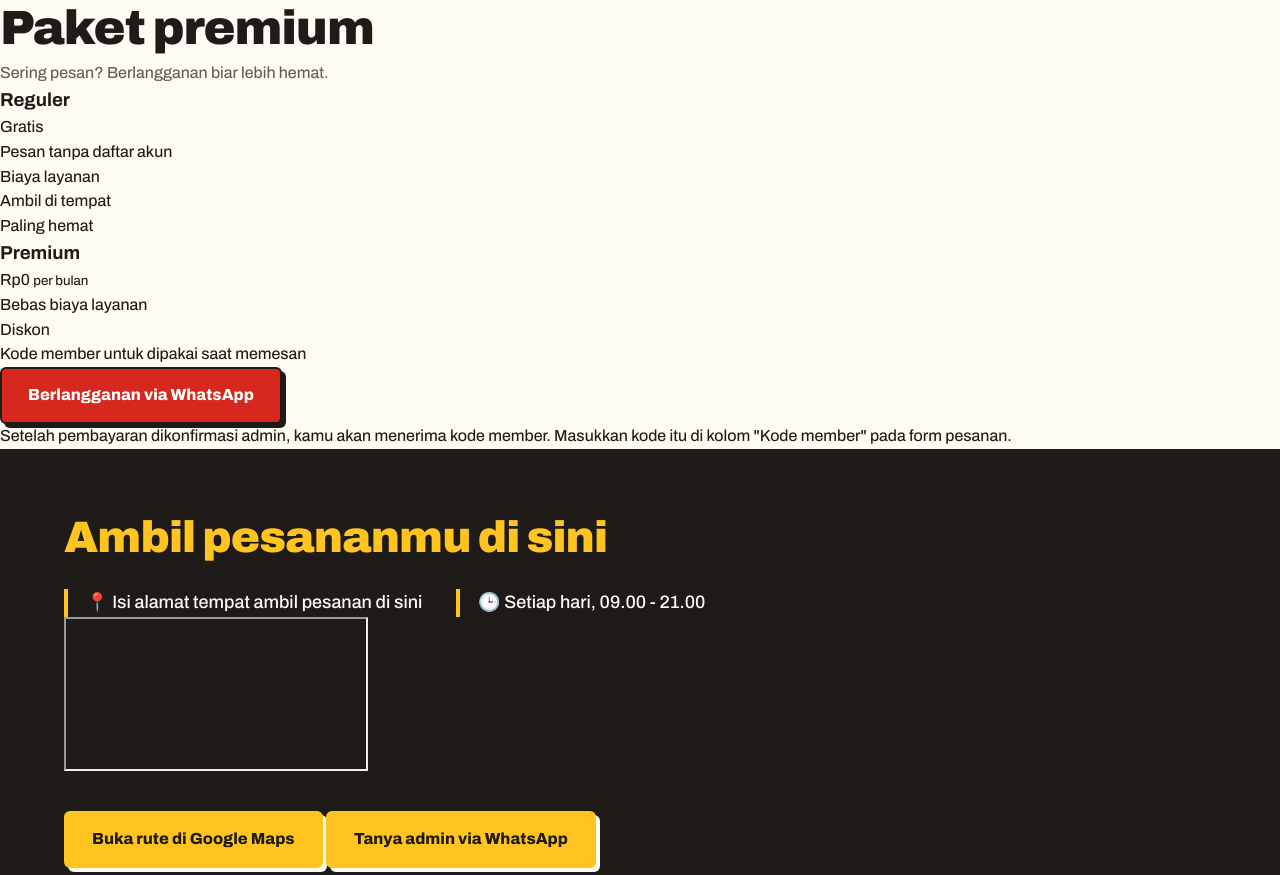
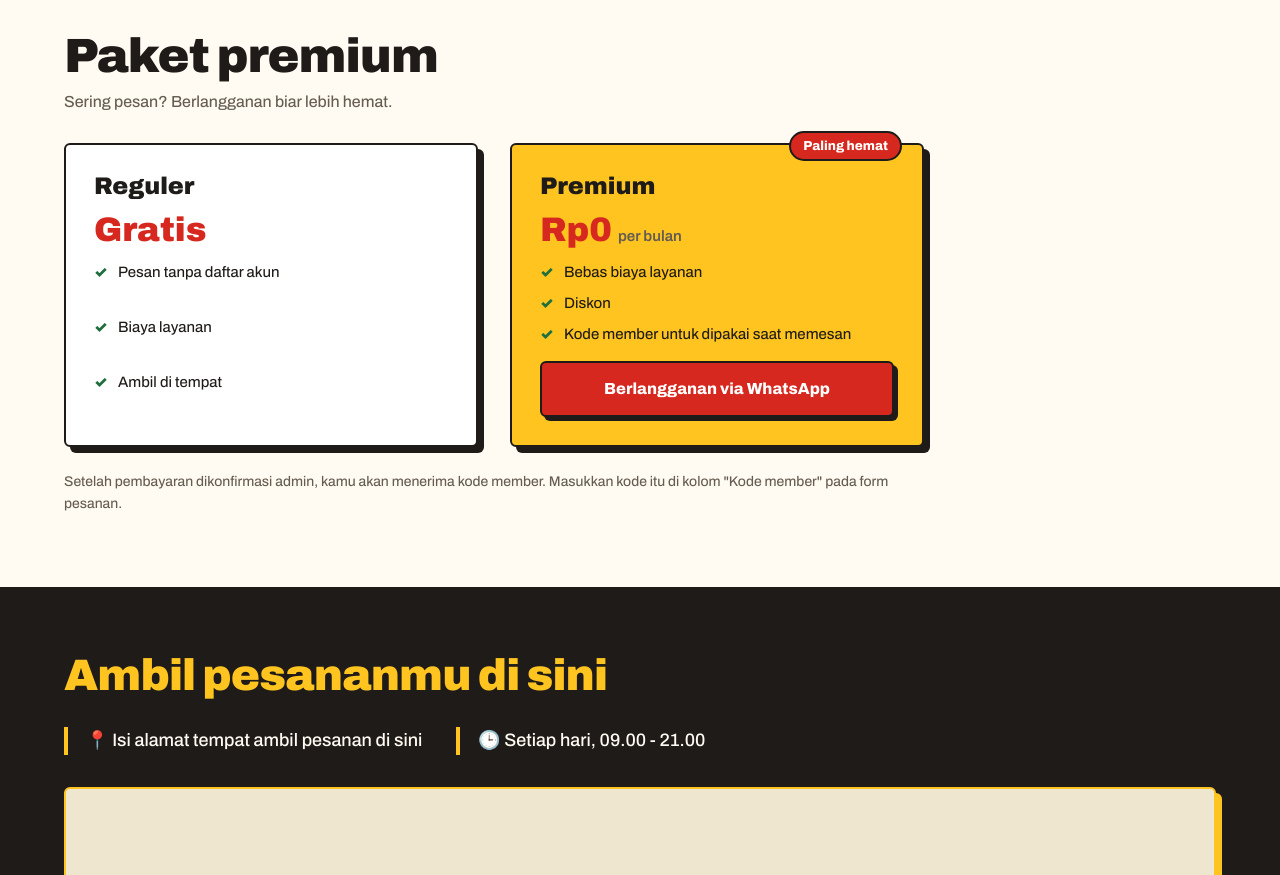
Before and after one commit to karim-fullstack-dev/pesan-antar, a plain HTML site: page index.html in a window 1280 px wide. Shown: the part 2325-3200 px from the top of the page. Drawn offline with Linux system fonts and the light colour scheme.

Commit message:
Update style.css

```diff
--- a/style.css
+++ b/style.css
@@ -20,6 +20,10 @@
     margin: 0;
     padding: 0;
     box-sizing: border-box;
+}
+
+[hidden] {
+    display: none !important;
 }
 
 html {
@@ -530,6 +534,31 @@ nav a:hover {
     border-radius: 6px;
 }
 
+/* Rincian biaya: subtotal, biaya layanan, diskon */
+.rincian {
+    display: grid;
+    gap: 6px;
+    margin-bottom: 14px;
+    padding-bottom: 14px;
+    border-bottom: 2px dashed var(--arang);
+    font-size: 15px;
+}
+
+.rincian-baris {
+    display: flex;
+    justify-content: space-between;
+    gap: 12px;
+}
+
+.rincian-baris span:last-child {
+    font-weight: 700;
+}
+
+.rincian-baris .gratis,
+.rincian-baris.diskon span:last-child {
+    color: var(--daun);
+}
+
 .cart-side h3 {
     display: flex;
     justify-content: space-between;
@@ -579,6 +608,25 @@ nav a:hover {
     outline-offset: 0;
 }
 
+#kode {
+    text-transform: uppercase;
+}
+
+.kode-status {
+    font-size: 13px;
+    color: var(--abu);
+}
+
+.kode-status.ok {
+    color: var(--daun);
+    font-weight: 700;
+}
+
+.kode-status.salah {
+    color: var(--merah);
+    font-weight: 700;
+}
+
 .checkout-btn {
     width: 100%;
     padding: 15px;
@@ -599,7 +647,108 @@ nav a:hover {
 }
 
 /* =====================================================
-   INFO
+   PAKET PREMIUM
+   ===================================================== */
+.premium-section {
+    padding: 0 var(--sisi) 72px;
+}
+
+.plans {
+    display: grid;
+    grid-template-columns: repeat(2, 1fr);
+    gap: 32px;
+    margin-top: 28px;
+    max-width: 860px;
+}
+
+.plan {
+    position: relative;
+    display: flex;
+    flex-direction: column;
+    gap: 14px;
+    padding: 28px;
+    background: #fff;
+    border: 2px solid var(--arang);
+    border-radius: 6px;
+    box-shadow: 6px 6px 0 var(--arang);
+}
+
+.plan h3 {
+    font-family: var(--huruf-judul);
+    font-stretch: 112%;
+    font-size: 24px;
+    font-weight: 900;
+    line-height: 1.1;
+}
+
+.plan-harga {
+    font-family: var(--huruf-judul);
+    font-stretch: 112%;
+    font-size: 34px;
+    font-weight: 900;
+    line-height: 1;
+    color: var(--merah);
+}
+
+.plan-harga small {
+    font-family: var(--huruf);
+    font-stretch: 100%;
+    font-size: 15px;
+    font-weight: 600;
+    color: var(--abu);
+}
+
+.plan ul {
+    flex: 1;
+    display: grid;
+    gap: 8px;
+    list-style: none;
+}
+
+.plan li {
+    padding-left: 24px;
+    position: relative;
+    font-size: 15px;
+}
+
+.plan li::before {
+    content: "✓";
+    position: absolute;
+    left: 0;
+    font-weight: 900;
+    color: var(--daun);
+}
+
+.plan .primary-btn {
+    text-align: center;
+}
+
+.plan-premium {
+    background: var(--kuning);
+}
+
+.plan-label {
+    position: absolute;
+    top: -14px;
+    right: 20px;
+    padding: 3px 12px;
+    background: var(--merah);
+    color: #fff;
+    border: 2px solid var(--arang);
+    border-radius: 999px;
+    font-size: 13px;
+    font-weight: 800;
+}
+
+.plan-catatan {
+    max-width: 860px;
+    margin-top: 24px;
+    font-size: 14px;
+    color: var(--abu);
+}
+
+/* =====================================================
+   INFO + PETA
    ===================================================== */
 .about {
     padding: 64px var(--sisi);
@@ -628,9 +777,31 @@ nav a:hover {
     font-weight: 500;
 }
 
+.peta-wadah {
+    margin-top: 32px;
+    border: 2px solid var(--kuning);
+    border-radius: 6px;
+    box-shadow: 6px 6px 0 var(--kuning);
+    overflow: hidden;
+    background: #efe6d0;
+}
+
+.peta-wadah iframe {
+    display: block;
+    width: 100%;
+    height: 380px;
+    border: 0;
+}
+
+.info-aksi {
+    display: flex;
+    flex-wrap: wrap;
+    gap: 16px;
+    margin-top: 32px;
+}
+
 .cs-btn {
     display: inline-block;
-    margin-top: 32px;
     padding: 14px 26px;
     background: var(--kuning);
     color: var(--arang);
@@ -640,6 +811,12 @@ nav a:hover {
     text-decoration: none;
     box-shadow: 4px 4px 0 var(--nasi);
     transition: transform .08s, box-shadow .08s;
+}
+
+.cs-btn-gelap {
+    background: transparent;
+    color: var(--nasi);
+    border-color: var(--nasi);
 }
 
 .cs-btn:active {
@@ -754,8 +931,21 @@ footer {
         gap: 24px;
     }
 
+    .premium-section {
+        padding: 0 5% 56px;
+    }
+
+    .plans {
+        grid-template-columns: 1fr;
+        gap: 36px;
+    }
+
     .about {
         padding: 48px 5%;
+    }
+
+    .peta-wadah iframe {
+        height: 300px;
     }
 
     .steps-section {
```
